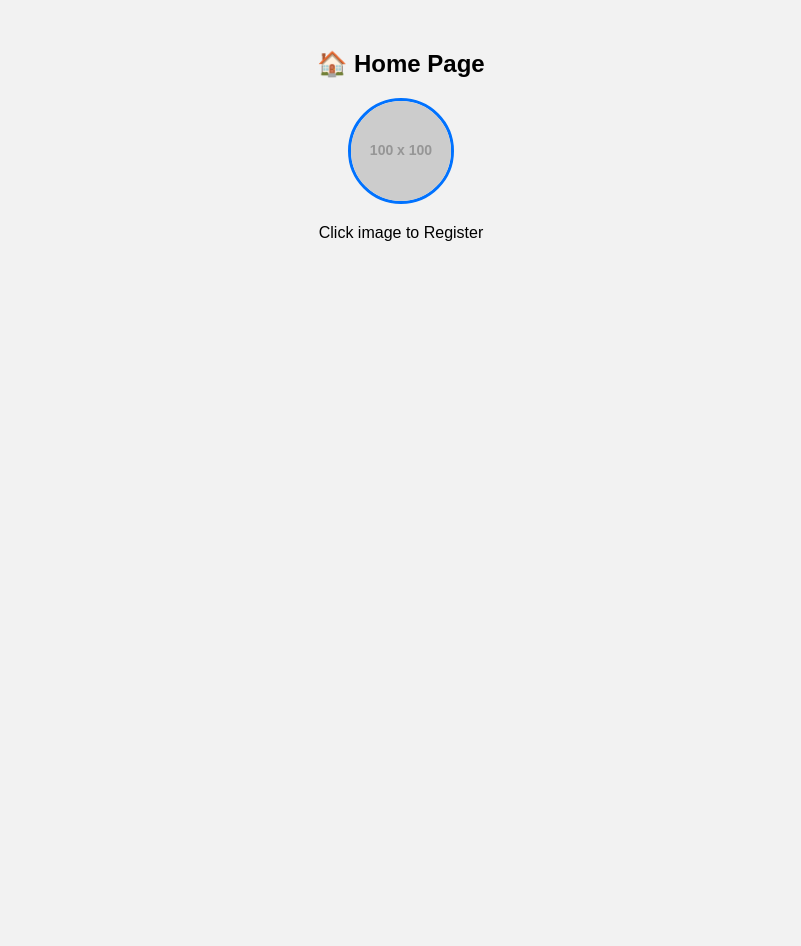
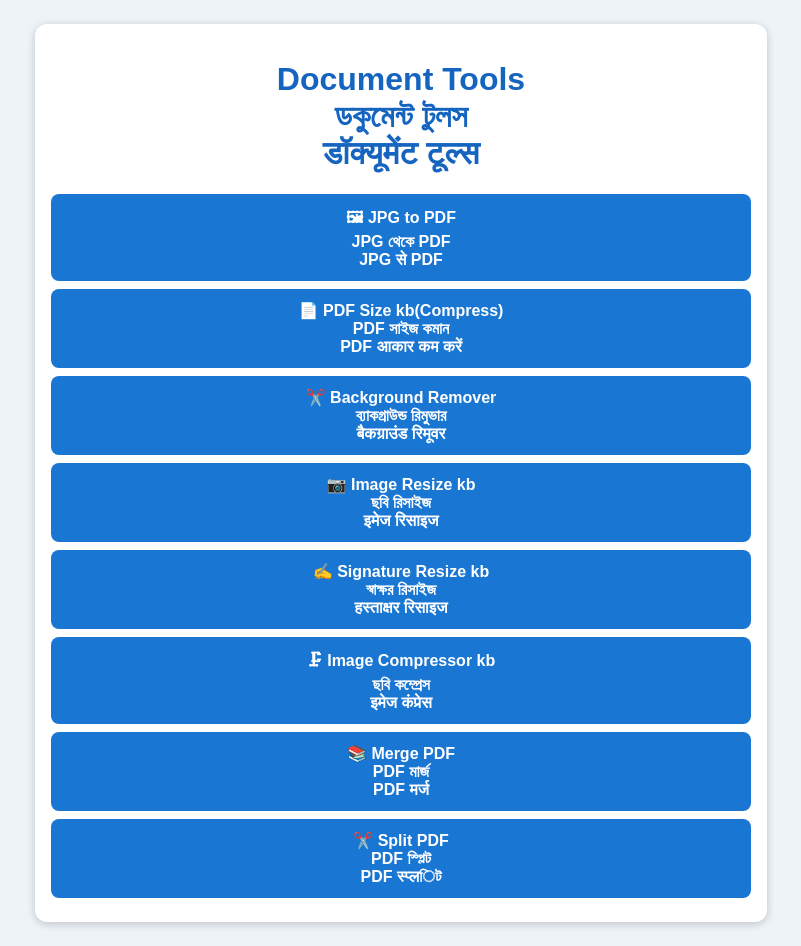
Before and after one commit to Boss252562/anit-bhai-official, a plain HTML site: page index.html in a window 1280 px wide. Shown: the whole page, without its empty margins (239-1040 px from the left). Before the commit the page ends 800 px from the top, so only its background shows below. Drawn offline with Linux system fonts and the light colour scheme; placeholder pictures from the web are drawn by us.

Commit message:
Update index.html

```diff
--- a/index.html
+++ b/index.html
@@ -1,71 +1,30 @@
 <!DOCTYPE html>
 <html>
 <head>
-<title>Home</title>
+<meta charset='utf-8'>
+<meta name='viewport' content='width=device-width,initial-scale=1'>
+<title>Document Tools</title>
+<style>
+body{font-family:Arial;background:#eef3f8;padding:16px}
+.card{max-width:700px;margin:auto;background:#fff;padding:16px;border-radius:12px;box-shadow:0 2px 8px rgba(0,0,0,.2)}
+h1{text-align:center;color:#1565c0}
+a{display:block;margin:8px 0;padding:12px;text-align:center;text-decoration:none;background:#1976d2;color:#fff;border-radius:8px;font-weight:bold}
+small{display:block;color:#555;text-align:center}
+</style>
+</head>
+<body>
+<div class='card'>
+<h1>Document Tools<br>ডকুমেন্ট টুলস<br>डॉक्यूमेंट टूल्स</h1>
 
-<style>
-body{
-  font-family:Arial;
-  text-align:center;
-  background:#f2f2f2;
-}
-
-.box{
-  margin-top:50px;
-}
-
-#profile{
-  width:100px;
-  height:100px;
-  border-radius:50%;
-  border:3px solid #0072ff;
-  object-fit:cover;
-}
-
-button{
-  padding:10px 20px;
-  margin-top:20px;
-}
-</style>
-
-</head>
-
-<body>
-
-<div class="box">
-
-<h2>🏠 Home Page</h2>
-
-<!-- 🔥 Profile Photo -->
-<img id="profile" src="https://via.placeholder.com/100" onclick="goRegister()">
-
-<p>Click image to Register</p>
+<a href="https://www.ilovepdf.com/jpg_to_pdf">🖼 JPG to PDF<br>JPG থেকে PDF<br>JPG से PDF</a>
+<a href="https://pdf.pi7.org/compress-pdf-to-200kb">📄 PDF Size kb(Compress)<br>PDF সাইজ কমান<br>PDF आकार कम करें</a>
+<a href="https://www.remove.bg/">✂️ Background Remover<br>ব্যাকগ্রাউন্ড রিমুভার<br>बैकग्राउंड रिमूवर</a>
+<a href="https://image.pi7.org/reduce-image-size-in-kb">📷 Image Resize kb<br>ছবি রিসাইজ<br>इमेज रिसाइज</a>
+<a href="https://image.pi7.org/resize-signature">✍️ Signature Resize kb<br>স্বাক্ষর রিসাইজ<br>हस्ताक्षर रिसाइज</a>
+<a href="https://image.pi7.org/compress-image-to-50kb">🗜 Image Compressor kb<br>ছবি কম্প্রেস<br>इमेज कंप्रेस</a>
+<a href="https://www.ilovepdf.com/merge_pdf">📚 Merge PDF<br>PDF মার্জ<br>PDF मर्ज</a>
+<a href="https://www.ilovepdf.com/split_pdf">✂️ Split PDF<br>PDF স্প্লিট<br>PDF स्प्लিট</a>
 
 </div>
-
-<script>
-
-//////////////////////
-// LOAD PHOTO
-//////////////////////
-window.onload = function(){
-
-let photo = localStorage.getItem("userPhoto");
-
-if(photo){
-  document.getElementById("profile").src = photo;
-}
-
-};
-
-//////////////////////
-// GO REGISTER PAGE
-//////////////////////
-function goRegister(){
-window.location.href = "register.html";
-}
-
-</script>
-
 </body>
 </html>
```
